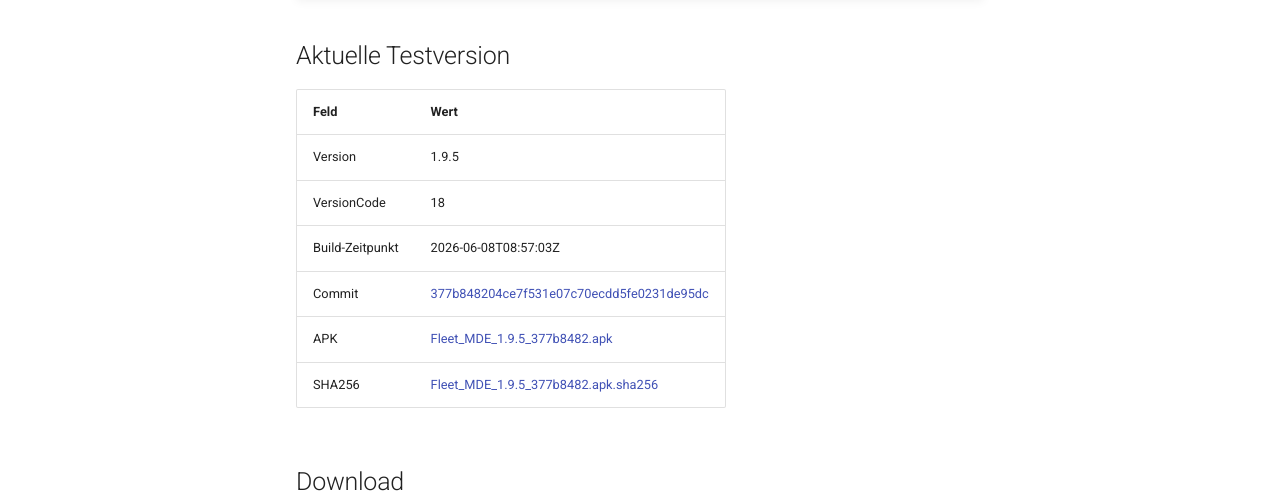
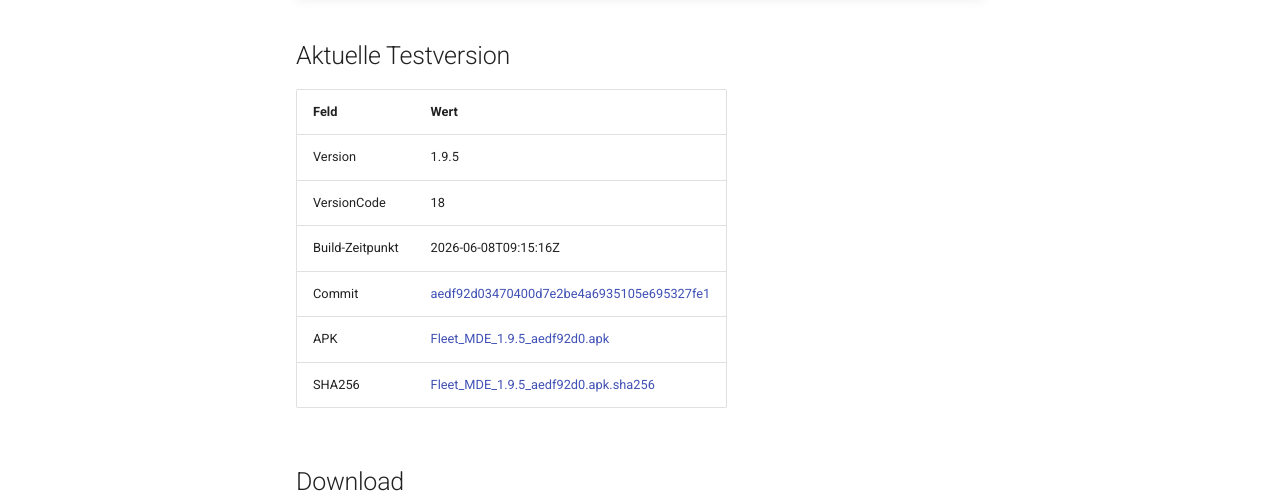
Before and after one commit to harzmann/fleet_mde_doc, an MkDocs documentation site: the page built from docs/index.md, in a window 1280 px wide and 961 px high. Shown: the part 311-808 px from the top of the window. Built offline with MkDocs 1.6.1 and Material for MkDocs 9.7.7, drawn with Linux system fonts in a browser that asks for light colours; comment, search, counter and statistics services are not loaded.

Commit message:
Update customer test documentation

```diff
--- a/docs/index.md
+++ b/docs/index.md
@@ -11,13 +11,13 @@ Hier stellt EH Systemhaus die aktuelle FLEET MDE Testversion fuer Kunden bereit.
 | --- | --- |
 | Version | 1.9.5 |
 | VersionCode | 18 |
-| Build-Zeitpunkt | 2026-06-08T08:57:03Z |
-| Commit | [377b848204ce7f531e07c70ecdd5fe0231de95dc](https://github.com/harzmann/fleet_mde/commit/377b848204ce7f531e07c70ecdd5fe0231de95dc) |
-| APK | [Fleet_MDE_1.9.5_377b8482.apk](https://github.com/harzmann/fleet_mde_doc/releases/download/customer-test-latest/Fleet_MDE_1.9.5_377b8482.apk) |
-| SHA256 | [Fleet_MDE_1.9.5_377b8482.apk.sha256](https://github.com/harzmann/fleet_mde_doc/releases/download/customer-test-latest/Fleet_MDE_1.9.5_377b8482.apk.sha256) |
+| Build-Zeitpunkt | 2026-06-08T09:15:16Z |
+| Commit | [aedf92d03470400d7e2be4a6935105e695327fe1](https://github.com/harzmann/fleet_mde/commit/aedf92d03470400d7e2be4a6935105e695327fe1) |
+| APK | [Fleet_MDE_1.9.5_aedf92d0.apk](https://github.com/harzmann/fleet_mde_doc/releases/download/customer-test-latest/Fleet_MDE_1.9.5_aedf92d0.apk) |
+| SHA256 | [Fleet_MDE_1.9.5_aedf92d0.apk.sha256](https://github.com/harzmann/fleet_mde_doc/releases/download/customer-test-latest/Fleet_MDE_1.9.5_aedf92d0.apk.sha256) |
 
 ## Download
 
-[Aktuelle APK herunterladen](https://github.com/harzmann/fleet_mde_doc/releases/download/customer-test-latest/Fleet_MDE_1.9.5_377b8482.apk)
+[Aktuelle APK herunterladen](https://github.com/harzmann/fleet_mde_doc/releases/download/customer-test-latest/Fleet_MDE_1.9.5_aedf92d0.apk)
 
 Die Einrichtung erfolgt nach der Installation ueber die App-Einstellungen oder per QR-Code.
```
Also changed, not shown: docs/changelog.md (+1 -1 lines), docs/checksums.md (+2 -2 lines), docs/installation.md (+5 -5 lines), README.md (line endings or trailing spaces), docs/playstore.md (line endings or trailing spaces), mkdocs.yml (line endings or trailing spaces), 1 other file.
